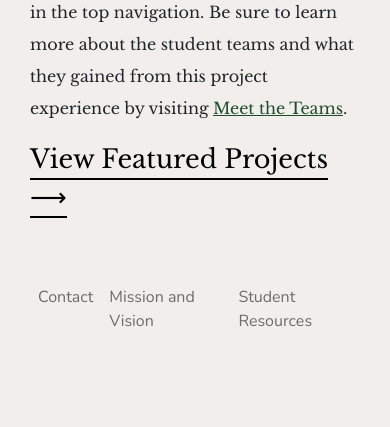
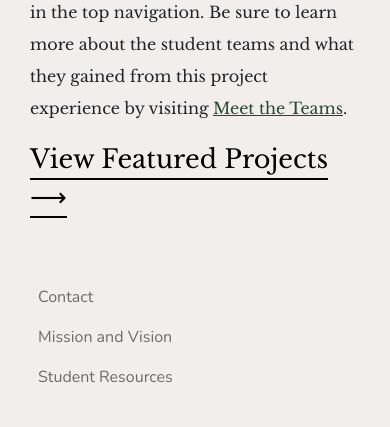
Before and after one commit to jack-hermanson/cis200, a Flask app: template main/web/templates/main/index.html in a window 390 px wide. Shown: the part 1575-2002 px from the top of the page. Before the commit the page ends 1902 px from the top, so only its background shows below. Run offline with Flask 2, Linux system fonts and the light colour scheme; the template is opened without the code that fills it, so the values that code supplies are empty; some libraries are stand-ins or nearby versions.

Commit message:
make header and footer better for mobile

```diff
--- a/main/web/static/css/main.scss
+++ b/main/web/static/css/main.scss
@@ -30,6 +30,15 @@ body {
 
 #main-logo {
   max-height: 140px;
+  @include media-breakpoint-down(lg) {
+    max-width: 250px;
+  }
+}
+
+.footer-nav {
+  @include media-breakpoint-down(lg) {
+    display: block;
+  }
 }
 
 .card-body p, p:not(.font-sans-serif) {
--- a/main/web/templates/base.html
+++ b/main/web/templates/base.html
@@ -56,7 +56,7 @@
 
 <nav class="navbar navbar-expand py-0 navbar-light my-lg-3">
     <div class="container bg-will-gray">
-        <ul class="navbar-nav w-100">
+        <ul class="navbar-nav w-100 footer-nav">
             <li class="nav-item">
                 <a class="nav-link {% if active_page == 'contact' %}active{% endif %}"
                    href="{{ url_for('contact.index') }}">Contact</a>
```
Also changed, not shown: main/web/static/css/main.css, 1 other file.
